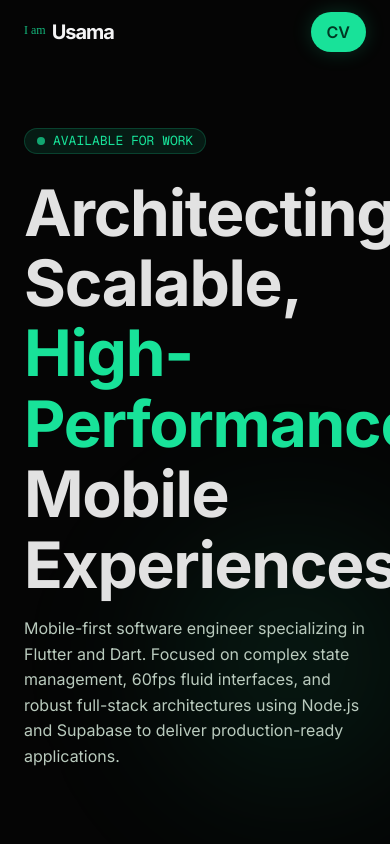
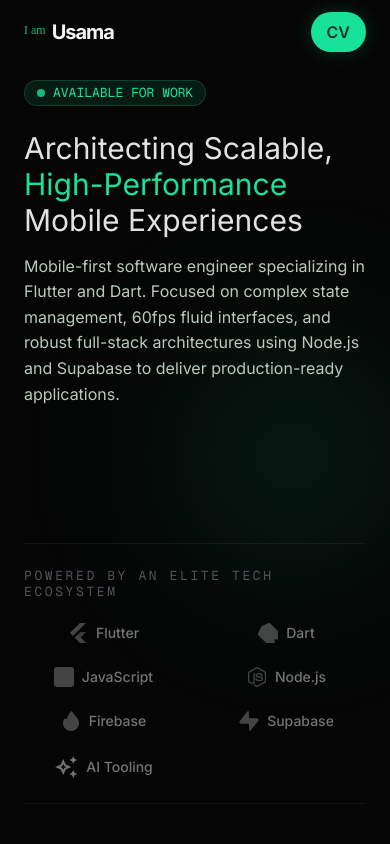
Before and after one commit to usamaktkdev/Usama-Protfolio, a Next.js app: page / in a window 390 px wide. Shown: the top 844 px of the page. Built offline with nearby package versions, Linux system fonts and the light colour scheme; a web font is replaced by a local one.

Commit message:
fix: mobile-first responsive sweep — font sizes, hidden project images, logo grid, top spacing

```diff
--- a/src/app/page.tsx
+++ b/src/app/page.tsx
@@ -16,7 +16,7 @@
       {/* TopNavBar */}
       <Navbar />
       {/* Main Content */}
-      <main className="flex-grow pt-32 pb-xl px-6 max-w-[1200px] mx-auto w-full z-10 flex flex-col gap-xl">
+      <main className="flex-grow pt-20 md:pt-32 pb-xl px-6 max-w-[1200px] mx-auto w-full z-10 flex flex-col gap-xl">
         {/* Hero Section */}
         <Hero />
         {/* Trust Bar */}
--- a/src/components/sections/Hero.tsx
+++ b/src/components/sections/Hero.tsx
@@ -27,10 +27,10 @@
           <span className="w-2 h-2 rounded-full bg-[#18E299] animate-pulse"></span>
           AVAILABLE FOR WORK
         </motion.div>
-        <motion.h1 variants={itemVariants} className="font-display-xl text-display-xl text-on-surface mb-md">
+        <motion.h1 variants={itemVariants} className="font-display-xl text-3xl md:text-display-xl text-on-surface mb-md">
           Architecting Scalable, <span className="text-[#18E299]">High-Performance</span> Mobile Experiences
         </motion.h1>
-        <motion.p variants={itemVariants} className="font-body-base text-body-base text-on-surface-variant max-w-xl mb-lg">
+        <motion.p variants={itemVariants} className="font-body-base text-body-base text-on-surface-variant max-w-full md:max-w-xl mb-lg">
           Mobile-first software engineer specializing in Flutter and Dart. Focused on complex state management, 60fps fluid interfaces, and robust full-stack architectures using Node.js and Supabase to deliver production-ready applications.
         </motion.p>
 
--- a/src/components/sections/Projects.tsx
+++ b/src/components/sections/Projects.tsx
@@ -10,7 +10,7 @@
       <div className="flex items-end justify-between border-b border-white/5 pb-8">
         <div className="flex flex-col gap-2">
           <span className="font-mono-tag text-[10px] uppercase tracking-[0.4em] text-[#18E299]">Case Studies</span>
-          <h3 className="font-display-xl text-5xl text-on-surface tracking-tighter">Featured Work</h3>
+          <h3 className="font-display-xl text-4xl md:text-5xl text-on-surface tracking-tighter">Featured Work</h3>
         </div>
         <div className="hidden md:block font-mono-tag text-zinc-600 text-xs uppercase tracking-widest mb-2">
           Ref 01 // Precision Engineering
@@ -28,8 +28,8 @@
           whileHover="hover"
           className="group relative grid grid-cols-1 lg:grid-cols-12 gap-12 items-center project-card"
         >
-          {/* Card visual */}
-          <div className="lg:col-span-7">
+          {/* Card visual — hidden on mobile, visible md+ */}
+          <div className="hidden md:block lg:col-span-7">
             <div className="glass-card rounded-2xl aspect-video overflow-hidden relative p-8 group-hover:border-[#18E299]/30 transition-all duration-500 shadow-2xl bg-zinc-900/50">
               <div className="project-glow"></div>
               <motion.div
@@ -155,8 +155,8 @@
             </button>
           </div>
 
-          {/* Card visual — phone mockup */}
-          <div className="lg:col-span-7 order-1 lg:order-2">
+          {/* Card visual — phone mockup — hidden on mobile, visible md+ */}
+          <div className="hidden md:block lg:col-span-7 order-1 lg:order-2">
             <div className="glass-card rounded-2xl aspect-video overflow-hidden relative p-12 group-hover:border-[#18E299]/30 transition-all duration-500 shadow-2xl bg-zinc-900/50 flex justify-center">
               <div className="project-glow"></div>
               <motion.div
--- a/src/components/sections/TrustBar.tsx
+++ b/src/components/sections/TrustBar.tsx
@@ -4,39 +4,39 @@
       <h2 className="font-mono-tag text-mono-tag text-zinc-600 uppercase tracking-[0.2em] text-[10px]">POWERED BY AN ELITE TECH ECOSYSTEM</h2>
       {/* Note: Ensure file extensions (.svg vs .png) and exact casing match your
           public/assets/ folder perfectly, as GitHub Pages is case-sensitive. */}
-      <div className="flex flex-wrap justify-center gap-12 opacity-50 grayscale hover:grayscale-0 transition-all duration-500">
+      <div className="grid grid-cols-2 sm:grid-cols-3 md:grid-cols-4 gap-6 md:gap-10 w-full max-w-2xl opacity-50 grayscale hover:grayscale-0 transition-all duration-500">
         {/* Flutter */}
-        <div className="flex items-center gap-2 font-['Inter'] text-sm font-medium text-on-surface">
+        <div className="flex items-center gap-2 font-['Inter'] text-sm font-medium text-on-surface justify-center">
           <img src="/Usama-Protfolio/assets/pngwing.com.png" alt="Flutter" className="w-5 h-5 object-contain grayscale brightness-0 invert opacity-50" />
           Flutter
         </div>
         {/* Dart */}
-        <div className="flex items-center gap-2 font-['Inter'] text-sm font-medium text-on-surface">
+        <div className="flex items-center gap-2 font-['Inter'] text-sm font-medium text-on-surface justify-center">
           <img src="/Usama-Protfolio/assets/dart.png" alt="Dart" className="w-5 h-5 object-contain grayscale brightness-0 invert opacity-50" />
           Dart
         </div>
         {/* JavaScript */}
-        <div className="flex items-center gap-2 font-['Inter'] text-sm font-medium text-on-surface">
+        <div className="flex items-center gap-2 font-['Inter'] text-sm font-medium text-on-surface justify-center">
           <img src="/Usama-Protfolio/assets/javascript-svgrepo-com.svg" alt="JavaScript" className="w-5 h-5 object-contain grayscale brightness-0 invert opacity-50" />
           JavaScript
         </div>
         {/* Node.js */}
-        <div className="flex items-center gap-2 font-['Inter'] text-sm font-medium text-on-surface">
+        <div className="flex items-center gap-2 font-['Inter'] text-sm font-medium text-on-surface justify-center">
           <img src="/Usama-Protfolio/assets/nodejs-alt.png" alt="Node.js" className="w-5 h-5 object-contain grayscale brightness-0 invert opacity-50" />
           Node.js
         </div>
         {/* Firebase */}
-        <div className="flex items-center gap-2 font-['Inter'] text-sm font-medium text-on-surface">
+        <div className="flex items-center gap-2 font-['Inter'] text-sm font-medium text-on-surface justify-center">
           <img src="/Usama-Protfolio/assets/firebase.png" alt="Firebase" className="w-5 h-5 object-contain grayscale brightness-0 invert opacity-50" />
           Firebase
         </div>
         {/* Supabase */}
-        <div className="flex items-center gap-2 font-['Inter'] text-sm font-medium text-on-surface">
+        <div className="flex items-center gap-2 font-['Inter'] text-sm font-medium text-on-surface justify-center">
           <img src="/Usama-Protfolio/assets/supabase.png" alt="Supabase" className="w-5 h-5 object-contain grayscale brightness-0 invert opacity-50" />
           Supabase
         </div>
         {/* AI Tooling — no asset, keep Material Symbol */}
-        <div className="flex items-center gap-2 font-['Inter'] text-sm font-medium text-on-surface">
+        <div className="flex items-center gap-2 font-['Inter'] text-sm font-medium text-on-surface justify-center">
           <span className="material-symbols-outlined text-xl">auto_awesome</span>
           AI Tooling
         </div>
```
